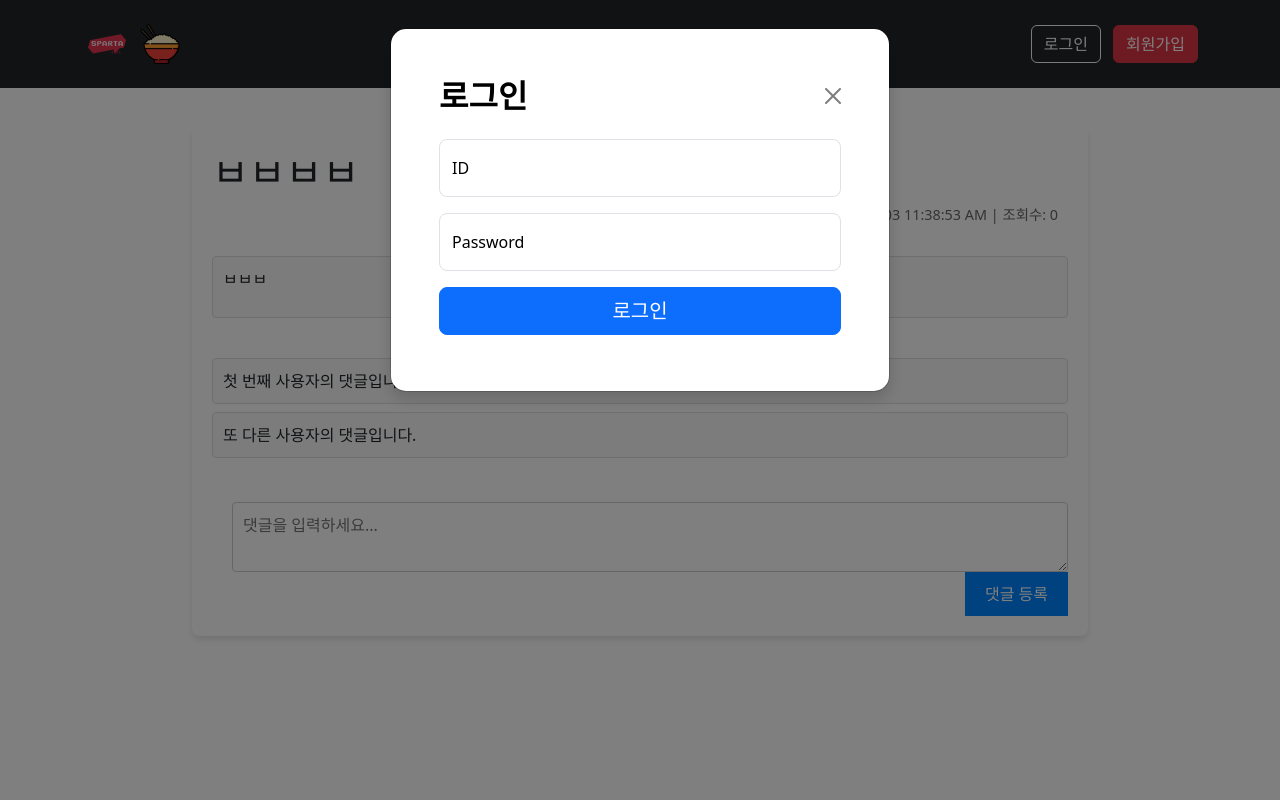
After one commit to hjn5018/jeom-me-choo, a Flask app: page /post_content?post_id=17 in a window 1280 px wide, after a click on "로그인". The commit adds this page. Run offline with Flask 3, Linux system fonts and the light colour scheme.

Commit message:
all -u 게시판 기능개발

```diff
--- a/app.py
+++ b/app.py
@@ -2,6 +2,7 @@ from flask import Flask, render_template, request, redirect, url_for, jsonify, s
 from flask_sqlalchemy import SQLAlchemy
 import os
 import hashlib
+import dateutil
 from pytz import timezone
 from datetime import datetime
 
@@ -77,9 +78,9 @@ class Comment(db.Model):
     # 등록일
     comment_date = db.Column(db.DateTime, default=datetime.now(korea_timezone))
 
-    def __repr__(self):
-        return (f'{self.comment_id} | {self.post_id} | {self.member_id} | {self.comment_body} '
-                f'| {self.is_secret} | {self.comment_date}')
+def __repr__(self):
+    return (f'{self.comment_id} | {self.post_id} | {self.member_id} | {self.comment_body} '
+            f'| {self.is_secret} | {self.comment_date}')
 
 
 with app.app_context():
@@ -120,8 +121,8 @@ def member_id_check():
 
 
 # 로그인
-@app.route('/login_member', methods=['POST'])
-def login_member():
+@app.route('/member_login', methods=['POST'])
+def member_login():
     print(111, request.form['prev_url'])
     member_login_id = request.form['member_login_id']
     password = request.form['password']
@@ -151,13 +152,9 @@ def member_logout():
 @app.route("/post_list")
 def post_list():
     print(session.get("member"))
-    return render_template("post_list.html", member=session.get("member"))
-
-# 환호님 버전
-# @app.route('/list_post')
-# def list_post():
-#     print(session.get("member"))
-#     return render_template("post_list.html",member=session.get("member"))
+    post = Post.query.order_by(Post.post_registration_date.desc()).all()
+    # print(post)
+    return render_template("post_list.html", member=session.get("member"), post_list=post)
 
 # 게시글 페이지
 @app.route("/post_instance")
@@ -176,8 +173,28 @@ def post_add():
     print(post)
     db.session.add(post)
     db.session.commit()
+    # redirect(url_for("post_list"))
+    # return render_template("post_list.html")
+    return redirect(url_for("post_list"))
 
-    return redirect(url_for("post_list"))
+
+# 게시글 내용 페이지
+@app.route('/post_content', methods=['GET'])
+def post_content():
+    print(session.get("member"))
+    post_id = request.args.get('post_id')
+    # print(123123, post_id)
+    post = Post.query.filter_by(post_id=post_id).first()
+    # print(123123, post)
+    return render_template("post_content.html", member=session.get("member"), post=post)
+
+
+# 게시글 목록의 시간 형식 정하기
+@app.template_filter('strftime')
+def _jinja2_filter_datetime(date, fmt=None):
+    native = date.replace(tzinfo=None)
+    format= '%Y-%m-%d %I:%M:%S %p'
+    return native.strftime(format)
 
 
 if __name__ == '__main__':
--- a/templates/header.html
+++ b/templates/header.html
@@ -6,7 +6,7 @@
             </a>
 
             <ul class="nav col-12 col-lg-auto me-lg-auto mb-2 justify-content-center mb-md-0">
-                <li><a href="/post_list" class="nav-link px-2 text-white">점메추</a></li>
+                <li><a href="/post_list" class="nav-link px-2 text-white"><img src="/static/rice.png" alt="로고" style="width: 40px"></a></li>
             </ul>
 
             <div class="text-end">
@@ -25,11 +25,11 @@
     </div>
 
     <!-- 로그인 modal -->
-    <form id="frm_login" action="{{ url_for('login_member') }}" method="post">
+    <form id="frm_login" action="{{ url_for('member_login') }}" method="post">
         <input type="hidden" value="{{ request.path }}" name="prev_url">
         <div class="modal fade" tabindex="-1" role="dialog" id="modalLogin">
             <div class="modal-dialog" role="document">
-                <div class="modal-content rounded-4 shadow">
+                <div class="modal-content rounded-4 shadow" style="color: black;">
                     <div class="modal-header p-5 pb-4 border-bottom-0">
                         <h1 class="fw-bold mb-0 fs-2">로그인</h1>
                         <button type="button" class="btn-close" data-bs-dismiss="modal" aria-label="Close"></button>
@@ -56,7 +56,7 @@
         </div>
     </form>
 
-    <form id="frm_join" action="{{ url_for('join_member') }}" method="post">
+    <form id="frm_join" action="{{ url_for('member_add') }}" method="post">
         <!-- 회원가입 modal -->
         <div class="modal fade" tabindex="-1" role="dialog" id="modalJoin">
             <div class="modal-dialog" role="document">
--- a/templates/index.html
+++ b/templates/index.html
@@ -10,6 +10,7 @@
 <style>
     html, body {
         height: 100%;
+        width: 100%;
     }
 
     main {
--- /dev/null
+++ b/templates/post_content.html
@@ -0,0 +1,119 @@
+<!DOCTYPE html>
+<html lang="ko">
+<head>
+    <meta charset="UTF-8">
+    <title>간단한 게시판</title>
+    <style>
+        body {
+            font-family: 'Segoe UI', Tahoma, Geneva, Verdana, sans-serif;
+            background-color: #F5F5F5;
+            margin: 0;
+            padding: 0;
+            box-sizing: border-box;
+        }
+        #board {
+            width: 70%;
+            margin: 40px auto;
+            padding: 20px;
+            background-color: white;
+            box-shadow: 0 4px 6px rgba(0, 0, 0, 0.1);
+            border-radius: 8px;
+        }
+        h1 {
+            color: #333;
+            margin: 0 0 10px 0;
+        }
+        #postInfo {
+            font-size: 0.9rem;
+            color: #666;
+            text-align: right;
+            padding: 10px;
+            border-radius: 4px;
+            margin-top: -10px; /* Adjusts the position slightly above its normal position */
+        }
+        #postContent {
+            background-color: #F9F9F9;
+            border: 1px solid #ddd;
+            padding: 10px;
+            margin: 20px 0;
+            border-radius: 4px;
+        }
+        #commentSection {
+            display: flex;
+            flex-direction: column;
+            align-items: flex-end;
+        }
+        #commentList {
+            list-style-type: none;
+            padding: 0;
+            width: 100%;
+            margin-top: 20px;
+        }
+        #commentList li {
+            background-color: #F9F9F9;
+            border: 1px solid #ddd;
+            padding: 10px;
+            margin-bottom: 8px;
+            border-radius: 4px;
+        }
+        #commentInput {
+            width: calc(100% - 20px);
+            padding: 10px;
+            border: 1px solid #ccc;
+            border-radius: 4px;
+            box-sizing: border-box;
+            margin-top: 20px;
+        }
+        button {
+            padding: 10px 20px;
+            background-color: #0084FF;
+            color: white;
+            border: none;
+            border-radius: 4px;
+            cursor: pointer;
+            transition: background-color 0.3s ease;
+            margin-top: 10px;
+        }
+        button:hover {
+            background-color: #0056B3;
+        }
+    </style>
+</head>
+<link href="https://cdn.jsdelivr.net/npm/bootstrap@5.3.3/dist/css/bootstrap.min.css" rel="stylesheet"
+integrity="sha384-QWTKZyjpPEjISv5WaRU9OFeRpok6YctnYmDr5pNlyT2bRjXh0JMhjY6hW+ALEwIH" crossorigin="anonymous">
+
+<body>
+    <script src="https://code.jquery.com/jquery-latest.min.js"></script>
+<script src="https://cdn.jsdelivr.net/npm/bootstrap@5.3.3/dist/js/bootstrap.bundle.min.js"
+        integrity="sha384-YvpcrYf0tY3lHB60NNkmXc5s9fDVZLESaAA55NDzOxhy9GkcIdslK1eN7N6jIeHz"
+        crossorigin="anonymous"></script>
+
+<!-- 헤더 불러오기 -->
+{% include 'header.html' %}
+
+<!-- 게시글 뿌리기 -->
+    <div id="board">
+        <h1>{{post.post_title}}</h1>
+        <div id="postInfo">
+            작성자: {{post.post_id}} | 작성 날짜: {{post.post_registration_date | strftime}} | 조회수: {{post.post_views}}
+        </div>
+        <div id="postContent">
+            <p>{{post.post_content}}</p>
+        </div>
+        <div id="commentSection">
+            <ul id="commentList">
+                <li>첫 번째 사용자의 댓글입니다.</li>
+                <li>또 다른 사용자의 댓글입니다.</li>
+                <!-- 사용자가 추가한 댓글이 여기에 표시됩니다. -->
+            </ul>
+            <textarea id="commentInput" placeholder="댓글을 입력하세요..."></textarea>
+            <button onclick="submitComment()">댓글 등록</button>
+        </div>
+    </div>
+    <script>
+        function submitComment() {
+            // Intentionally left blank to do nothing on button click.
+        }
+    </script>
+</body>
+</html>
```
Also changed, not shown: temp.html (deleted, +0 -59 lines), temp2.html (deleted, +0 -27 lines), templates/post_list.html (+19 -31 lines), database.db, static/rice.png (added).
